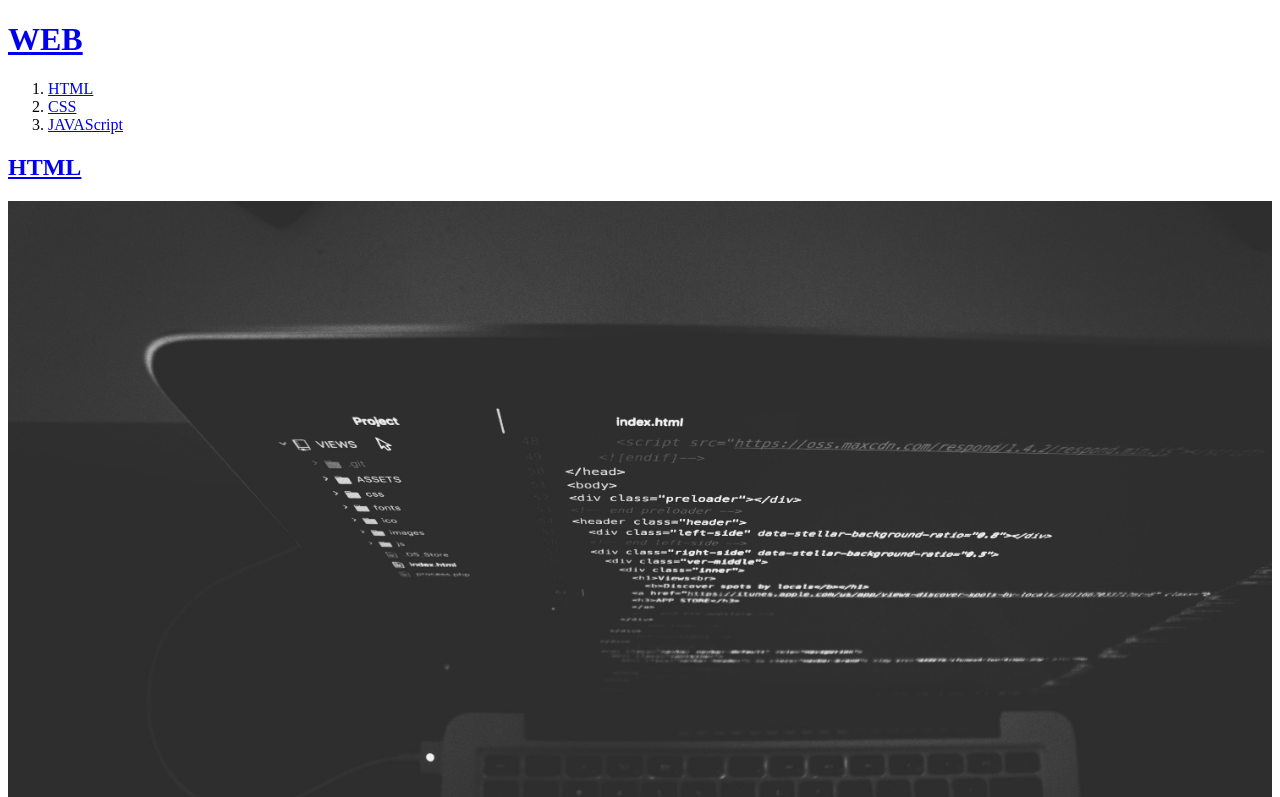
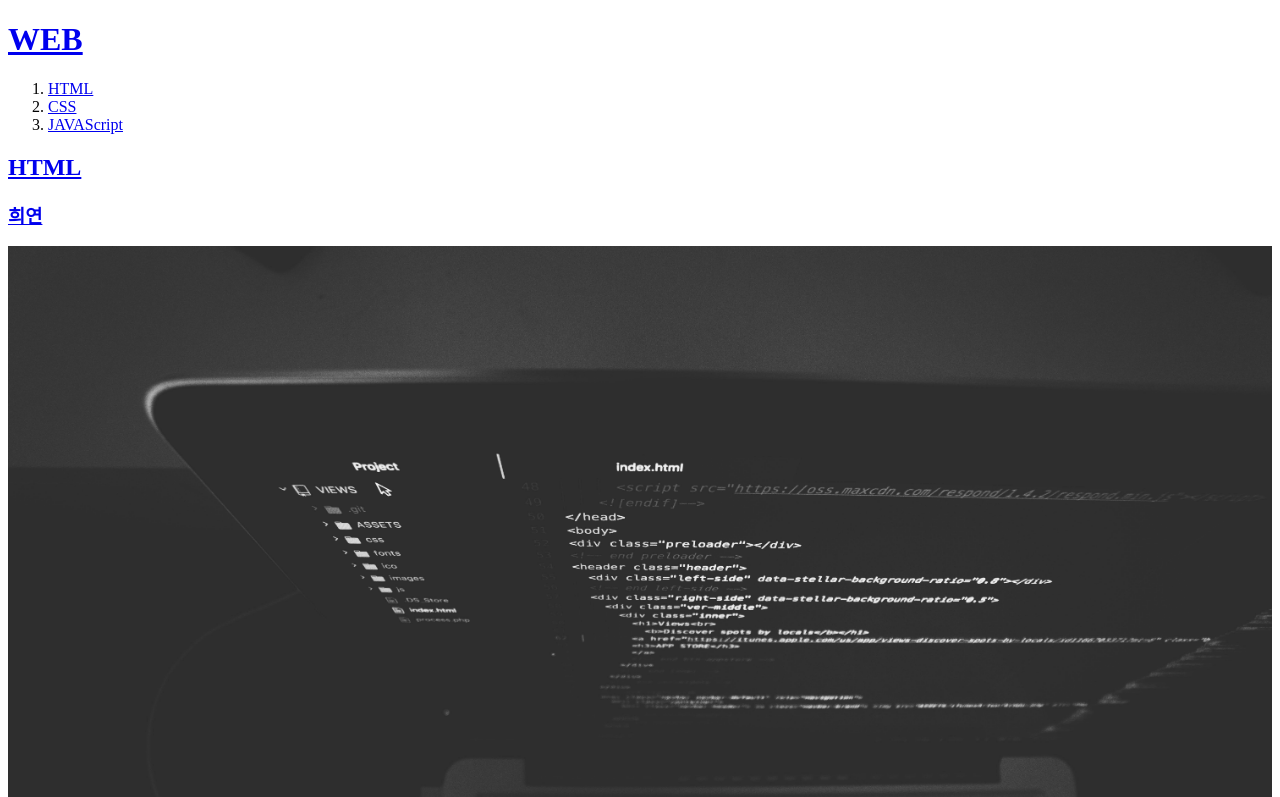
Before and after one commit to heeyeon9578/web, a plain HTML site: page 1.html in a window 1280 px wide. Shown: the top 797 px of the page. Drawn offline with Linux system fonts and the light colour scheme; a script that the page names is missing.

Commit message:
fix: 실험수정3

```diff
--- a/1.html
+++ b/1.html
@@ -23,6 +23,7 @@
     <li><a href="3.html">JAVAScript</li>
   </ol>
   <h2>HTML</h2>
+  <h3>희연</h3>
 
   <img src="coding.jpg" width="100%">
   <iframe width="100%" height="552" src="https://www.youtube.com/embed/i1la4kmGZjY?list=RDi1la4kmGZjY" title="YouTube video player" frameborder="0" allow="accelerometer; autoplay; clipboard-write; encrypted-media; gyroscope; picture-in-picture" allowfullscreen></iframe>
```
